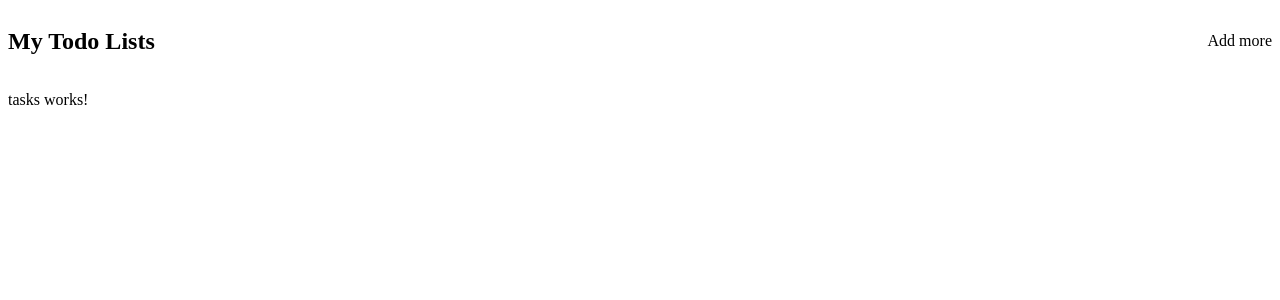
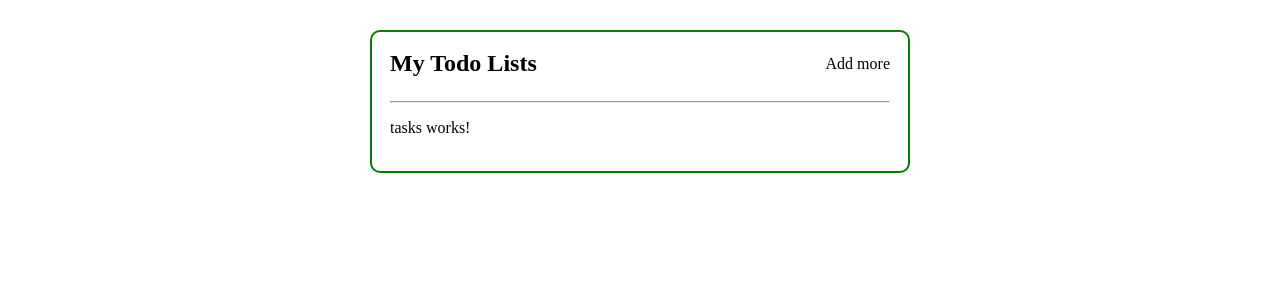
Before and after one commit to sudhansom/todos-angular, an Angular app: page / in a window 1280 px wide. Shown: the top 300 px of the page. Built offline with nearby package versions, Linux system fonts and the light colour scheme.

Commit message:
give little space above line

```diff
--- a/src/app/components/header-section/header-section.component.scss
+++ b/src/app/components/header-section/header-section.component.scss
@@ -3,5 +3,8 @@
     display: flex;
     justify-content: space-between;
     align-items: center;
+    h2 {
+      margin: 0;
+    }
   }
 }
--- a/src/app/components/tasks/tasks.component.html
+++ b/src/app/components/tasks/tasks.component.html
@@ -1,2 +1,5 @@
-<app-header-section></app-header-section>
-<p>tasks works!</p>
+<div class="tasks">
+  <app-header-section></app-header-section>
+  <hr>
+  <p>tasks works!</p>
+</div>
--- a/src/app/components/tasks/tasks.component.scss
+++ b/src/app/components/tasks/tasks.component.scss
@@ -0,0 +1,13 @@
+:host {
+  .tasks {
+    max-width: 500px;
+    margin: 30px auto;
+    border: 2px solid green;
+    border-radius: 10px;
+    padding: 18px;
+    app-header-section {
+      display: block;
+      margin: 0 0 24px;
+    }
+  }
+}
```
